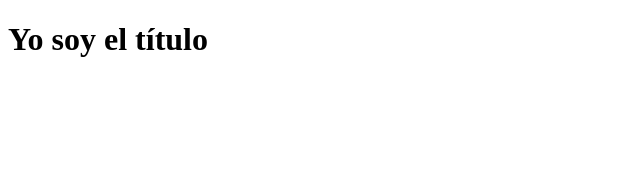
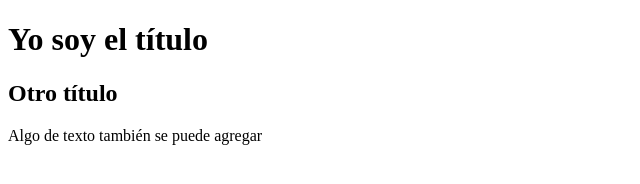
Before and after one commit to camilatorres120990/desafioGithub, a plain HTML site: page index.html in a window 1280 px wide. Shown: the whole page, without its empty margins (0-640 px from the left). Drawn offline with Linux system fonts and the light colour scheme.

Commit message:
creación de etiqueta h2

```diff
--- a/index.html
+++ b/index.html
@@ -9,6 +9,8 @@
 <body>
 
     <h1>Yo soy el título</h1>
+    <h2>Otro título</h2>
+    <p>Algo de texto también se puede agregar</p>
 
 </body>
 </html>
```
